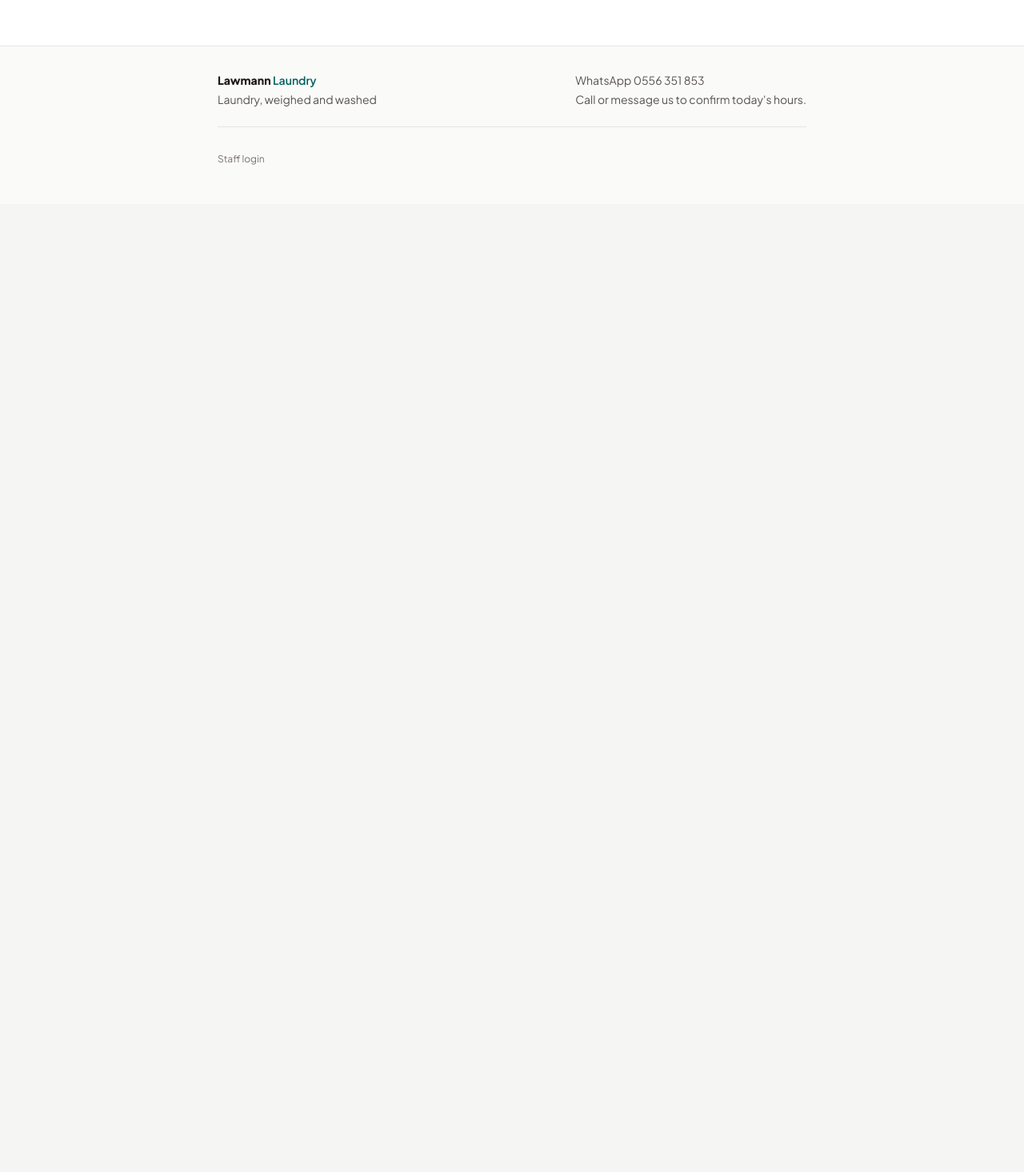
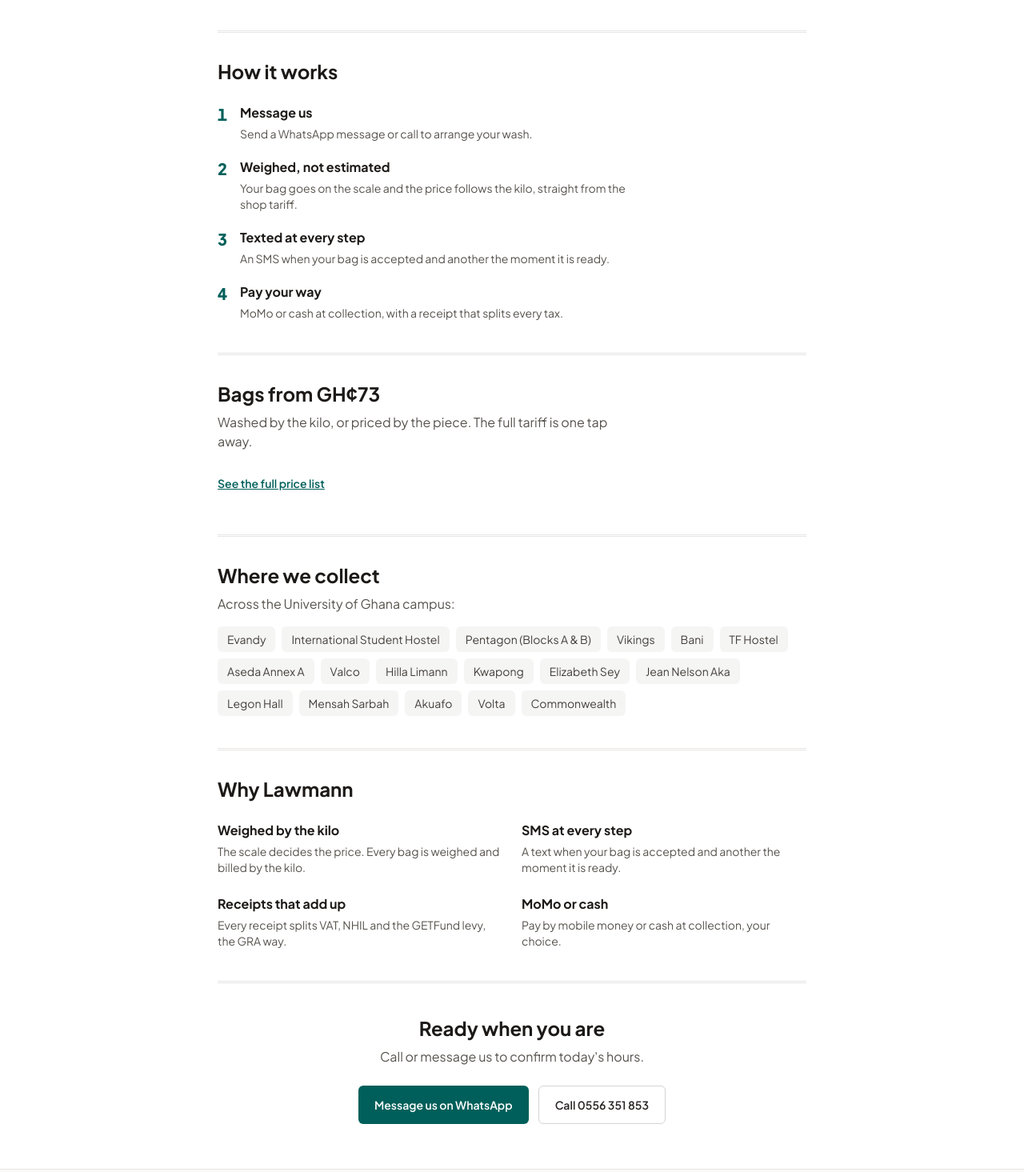
Before and after one commit to sambelteshazzar/LAWMANN-LAUNDRY, a Next.js app: page / in a window 1280 px wide. Shown: the part 545-2010 px from the top of the page at 80% size. Before the commit the page ends 800 px from the top, so only its background shows below. Built offline with nearby package versions, Linux system fonts and the light colour scheme.

Commit message:
Landing content: real flow, tariffs, areas, trust; header navigation

```diff
--- a/src/app/(public)/layout.tsx
+++ b/src/app/(public)/layout.tsx
@@ -17,7 +17,13 @@
             <span className="text-lg font-extrabold tracking-tight text-stone-900">{SITE.name}</span>
             <span className="text-sm font-semibold text-teal-800">Laundry</span>
           </Link>
-          <WhatsAppButton label="Book a wash" message="Hello Lawmann, I would like to book a laundry wash." />
+          <div className="flex items-center gap-4">
+            <nav aria-label="Pages" className="hidden items-center gap-4 text-sm font-semibold text-stone-700 sm:flex">
+              <Link href="/pricing" className="min-h-12 hover:text-teal-800">Pricing</Link>
+              <Link href="/contact" className="min-h-12 hover:text-teal-800">Contact</Link>
+            </nav>
+            <WhatsAppButton label="Book a wash" message="Hello Lawmann, I would like to book a laundry wash." />
+          </div>
         </div>
       </header>
       <main className="flex-1">{children}</main>
@@ -35,8 +41,10 @@
               <p className="mt-1">{SITE.hours}</p>
             </div>
           </div>
-          <div className="mt-6 border-t border-stone-200 pt-4 text-xs text-stone-500">
-            <Link href="/app/login" className="inline-flex min-h-12 items-center hover:text-stone-700">
+          <div className="mt-6 flex gap-4 border-t border-stone-200 pt-4 text-xs text-stone-500">
+            <Link href="/pricing" className="inline-flex min-h-12 items-center hover:text-stone-700">Pricing</Link>
+            <Link href="/contact" className="inline-flex min-h-12 items-center hover:text-stone-700">Contact</Link>
+            <Link href="/app/login" className="ml-auto inline-flex min-h-12 items-center hover:text-stone-700">
               Staff login
             </Link>
           </div>
--- a/src/app/(public)/page.tsx
+++ b/src/app/(public)/page.tsx
@@ -1,11 +1,28 @@
-import { CallButton, PhotoPlaceholder, PublicPage, WhatsAppButton } from '@/components/public';
+import Link from 'next/link';
+import { BANDS } from '@/lib/pricing';
+import { moneyShort } from '@/lib/money';
+import { AREAS, SITE } from '@/lib/site';
+import { CallButton, FoldLine, PhotoPlaceholder, PublicPage, WhatsAppButton } from '@/components/public';
 
 export const metadata = { title: { absolute: 'Lawmann Laundry | Campus laundry at Legon' } };
+
+const STEPS = [
+  { title: 'Message us', body: 'Send a WhatsApp message or call to arrange your wash.' },
+  {
+    title: 'Weighed, not estimated',
+    body: 'Your bag goes on the scale and the price follows the kilo, straight from the shop tariff.',
+  },
+  {
+    title: 'Texted at every step',
+    body: 'An SMS when your bag is accepted and another the moment it is ready.',
+  },
+  { title: 'Pay your way', body: 'MoMo or cash at collection, with a receipt that splits every tax.' },
+];
 
 export default function LandingPage() {
   return (
     <PublicPage>
-      <section className="pb-12 pt-8 md:pt-14">
+      <section className="pb-10 pt-8 md:pt-14">
         <h1 className="max-w-xl text-4xl font-extrabold leading-tight text-stone-900 md:text-5xl">
           Your laundry, weighed and washed.
         </h1>
@@ -20,6 +37,96 @@
           <PhotoPlaceholder hint="Real photo of the shop goes here (owner to provide)" />
         </div>
       </section>
+
+      <section className="pb-10">
+        <FoldLine />
+        <h2 className="pt-8 text-2xl font-bold text-stone-900">How it works</h2>
+        <ol className="mt-6 space-y-5">
+          {STEPS.map((step, i) => (
+            <li key={step.title} className="flex gap-4">
+              <span className="shrink-0 text-xl font-extrabold tabular-nums text-teal-800">{i + 1}</span>
+              <div>
+                <h3 className="font-bold text-stone-900">{step.title}</h3>
+                <p className="mt-1 max-w-lg text-sm text-stone-600">{step.body}</p>
+              </div>
+            </li>
+          ))}
+        </ol>
+      </section>
+
+      <section className="pb-10">
+        <FoldLine />
+        <div className="pt-8">
+          <h2 className="text-2xl font-bold text-stone-900">Bags from {moneyShort(BANDS[0]!.price)}</h2>
+          <p className="mt-2 max-w-lg text-stone-600">
+            Washed by the kilo, or priced by the piece. The full tariff is one tap away.
+          </p>
+          <Link
+            href="/pricing"
+            className="mt-4 inline-flex min-h-12 items-center text-sm font-semibold text-teal-800 underline"
+          >
+            See the full price list
+          </Link>
+        </div>
+      </section>
+
+      <section className="pb-10">
+        <FoldLine />
+        <div className="pt-8">
+          <h2 className="text-2xl font-bold text-stone-900">Where we collect</h2>
+          <p className="mt-2 max-w-lg text-stone-600">Across the University of Ghana campus:</p>
+          <ul className="mt-4 flex flex-wrap gap-2">
+            {AREAS.map((area) => (
+              <li key={area} className="rounded-md bg-stone-100 px-3 py-1.5 text-sm text-stone-700">
+                {area}
+              </li>
+            ))}
+          </ul>
+        </div>
+      </section>
+
+      <section className="pb-10">
+        <FoldLine />
+        <div className="pt-8">
+          <h2 className="text-2xl font-bold text-stone-900">Why Lawmann</h2>
+          <dl className="mt-6 grid gap-6 sm:grid-cols-2">
+            <div>
+              <dt className="font-bold text-stone-900">Weighed by the kilo</dt>
+              <dd className="mt-1 text-sm text-stone-600">
+                The scale decides the price. Every bag is weighed and billed by the kilo.
+              </dd>
+            </div>
+            <div>
+              <dt className="font-bold text-stone-900">SMS at every step</dt>
+              <dd className="mt-1 text-sm text-stone-600">
+                A text when your bag is accepted and another the moment it is ready.
+              </dd>
+            </div>
+            <div>
+              <dt className="font-bold text-stone-900">Receipts that add up</dt>
+              <dd className="mt-1 text-sm text-stone-600">
+                Every receipt splits VAT, NHIL and the GETFund levy, the GRA way.
+              </dd>
+            </div>
+            <div>
+              <dt className="font-bold text-stone-900">MoMo or cash</dt>
+              <dd className="mt-1 text-sm text-stone-600">Pay by mobile money or cash at collection, your choice.</dd>
+            </div>
+          </dl>
+        </div>
+      </section>
+
+      <section className="pb-14">
+        <FoldLine />
+        <div className="pt-10 text-center">
+          <h2 className="text-2xl font-bold text-stone-900">Ready when you are</h2>
+          <p className="mx-auto mt-2 max-w-md text-stone-600">{SITE.hours}</p>
+          <div className="mt-6 flex flex-wrap justify-center gap-3">
+            <WhatsAppButton label="Message us on WhatsApp" message="Hello Lawmann, I would like to book a laundry wash." />
+            <CallButton />
+          </div>
+        </div>
+      </section>
     </PublicPage>
   );
 }
```
